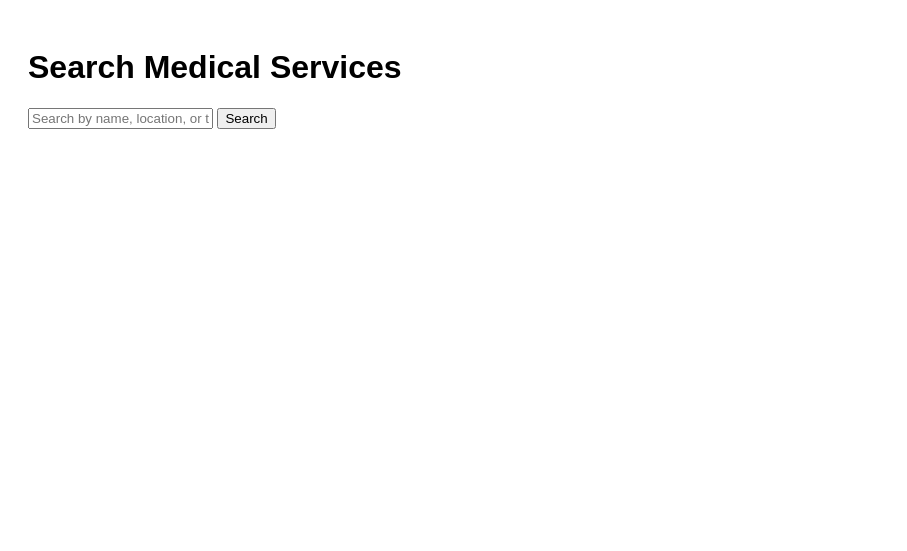
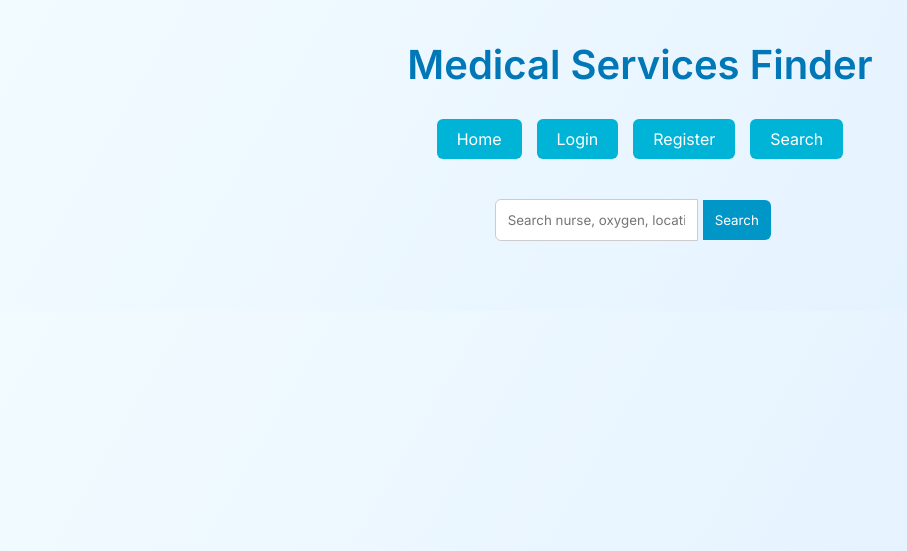
Before and after one commit to durgaprasadbukka/MEDICAL-SERVICES-APP, a Flask app: page /search in a window 1280 px wide. Shown: the top 551 px of the page, without its empty margins (0-907 px from the left). Run offline with Flask 3, Linux system fonts and the light colour scheme; a user stored in the database is signed in.

Commit message:
Updated search.html to beautiful UI

```diff
--- a/templates/search.html
+++ b/templates/search.html
@@ -1,51 +1,113 @@
 <!DOCTYPE html>
-<html>
+<html lang="en">
 <head>
-    <title>Search Medical Services</title>
+  <meta charset="UTF-8">
+  <meta name="viewport" content="width=device-width, initial-scale=1.0">
+  <title>Medical Services</title>
+  <link href="https://fonts.googleapis.com/css2?family=Inter:wght@400;600&display=swap" rel="stylesheet">
   <style>
+    * {
+      box-sizing: border-box;
+      margin: 0;
+      padding: 0;
+      font-family: 'Inter', sans-serif;
+    }
     body {
-            font-family: Arial, sans-serif;
-            padding: 20px;
+      background: linear-gradient(120deg, #f2fbff, #e1f0ff);
+      padding: 40px;
+      color: #2c3e50;
     }
-        .search-bar {
-            margin-bottom: 20px;
+    header {
+      text-align: center;
+      margin-bottom: 30px;
+    }
+    header h1 {
+      font-size: 2.5rem;
+      color: #0077b6;
+    }
+    nav {
+      display: flex;
+      justify-content: center;
+      gap: 15px;
+      margin-bottom: 40px;
+    }
+    nav a {
+      text-decoration: none;
+      padding: 10px 20px;
+      background-color: #00b4d8;
+      color: white;
+      border-radius: 6px;
+      transition: background 0.3s;
+    }
+    nav a:hover {
+      background-color: #0077b6;
+    }
+    .search-box {
+      max-width: 600px;
+      margin: 0 auto 30px;
+      display: flex;
+      justify-content: center;
+    }
+    .search-box input {
+      padding: 12px;
+      width: 70%;
+      border: 1px solid #ccc;
+      border-radius: 6px 0 0 6px;
+    }
+    .search-box button {
+      padding: 12px;
+      background-color: #0096c7;
+      color: white;
+      border: none;
+      border-radius: 0 6px 6px 0;
+      cursor: pointer;
     }
     .card {
-            border: 1px solid #ddd;
-            border-radius: 8px;
-            padding: 15px;
-            margin-bottom: 10px;
-            box-shadow: 1px 1px 5px #ccc;
+      background: white;
+      box-shadow: 0 2px 10px rgba(0,0,0,0.1);
+      padding: 20px;
+      margin: 20px auto;
+      border-radius: 10px;
+      max-width: 700px;
     }
     .card h3 {
-            margin: 0;
-            color: #2c3e50;
+      margin-bottom: 8px;
     }
     .card p {
-            margin: 5px 0;
       color: #555;
     }
   </style>
 </head>
 <body>
-    <h1>Search Medical Services</h1>
+  <header>
+    <h1>Medical Services Finder</h1>
+  </header>
 
-    <form method="get" action="{{ url_for('search') }}" class="search-bar">
-        <input type="text" name="query" placeholder="Search by name, location, or type" value="{{ query }}">
+  <nav>
+    <a href="/">Home</a>
+    <a href="/login">Login</a>
+    <a href="/register">Register</a>
+    <a href="/search">Search</a>
+  </nav>
+
+  <div class="search-box">
+    <form method="get" action="/search">
+      <input type="text" name="query" placeholder="Search nurse, oxygen, location...">
       <button type="submit">Search</button>
     </form>
+  </div>
 
   {% if results %}
-        <h2>Search Results:</h2>
     {% for service in results %}
       <div class="card">
         <h3>{{ service.name }}</h3>
         <p><strong>Location:</strong> {{ service.location }}</p>
-                <p><strong>Type:</strong> {{ service.service_type }}</p>
+        <p><strong>Service Type:</strong> {{ service.service_type }}</p>
       </div>
     {% endfor %}
   {% elif query %}
-        <p>No results found for "{{ query }}".</p>
+    <p style="text-align:center;">No results found for "{{ query }}".</p>
   {% endif %}
+
 </body>
 </html>
```
Lines whose indentation alone changed are shown as unchanged.
